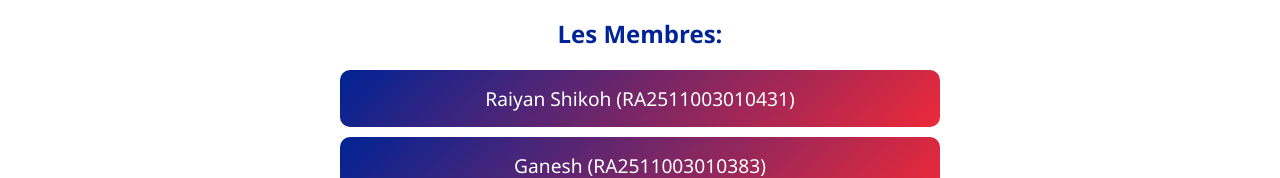
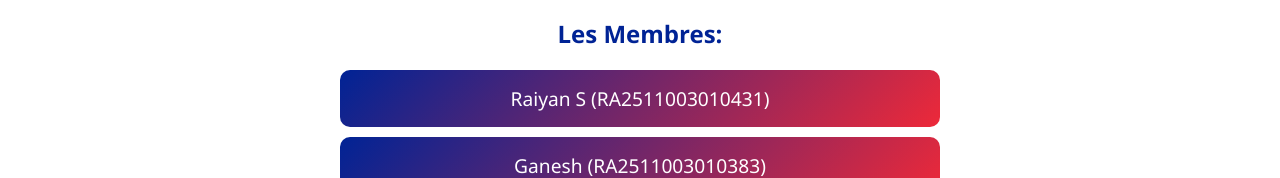
Before and after one commit to OdinStack/french2, a plain HTML site: page index.html in a window 1280 px wide. Shown: the part 10813-10991 px from the top of the page. Drawn offline with Linux system fonts and the light colour scheme.

```diff
--- a/index.html
+++ b/index.html
@@ -511,7 +511,7 @@ La guerre s’achève par la reconquête du territoire français et renforce le
         <p class="group-name">LE GROUPE 5</p>
         <h3>Les Membres:</h3>
         <ul class="credits-list">
-            <li>Raiyan Shikoh (RA2511003010431)</li>
+            <li>Raiyan S (RA2511003010431)</li>
             <li>Ganesh (RA2511003010383)</li>
             <li>Vinesh (RA2511003010401)</li>
             <li>Vishnu (RA2511003010412)</li>
```
